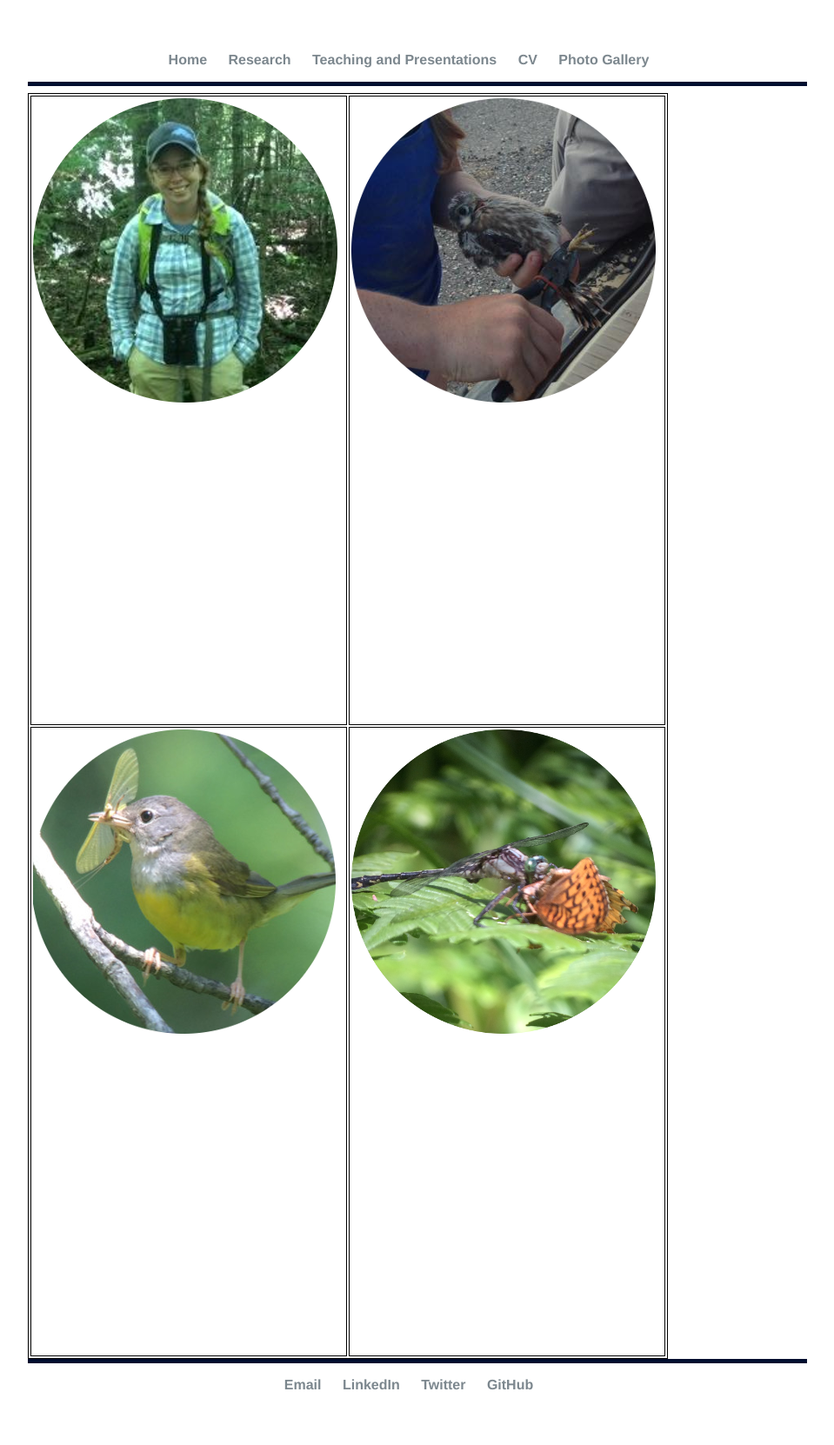
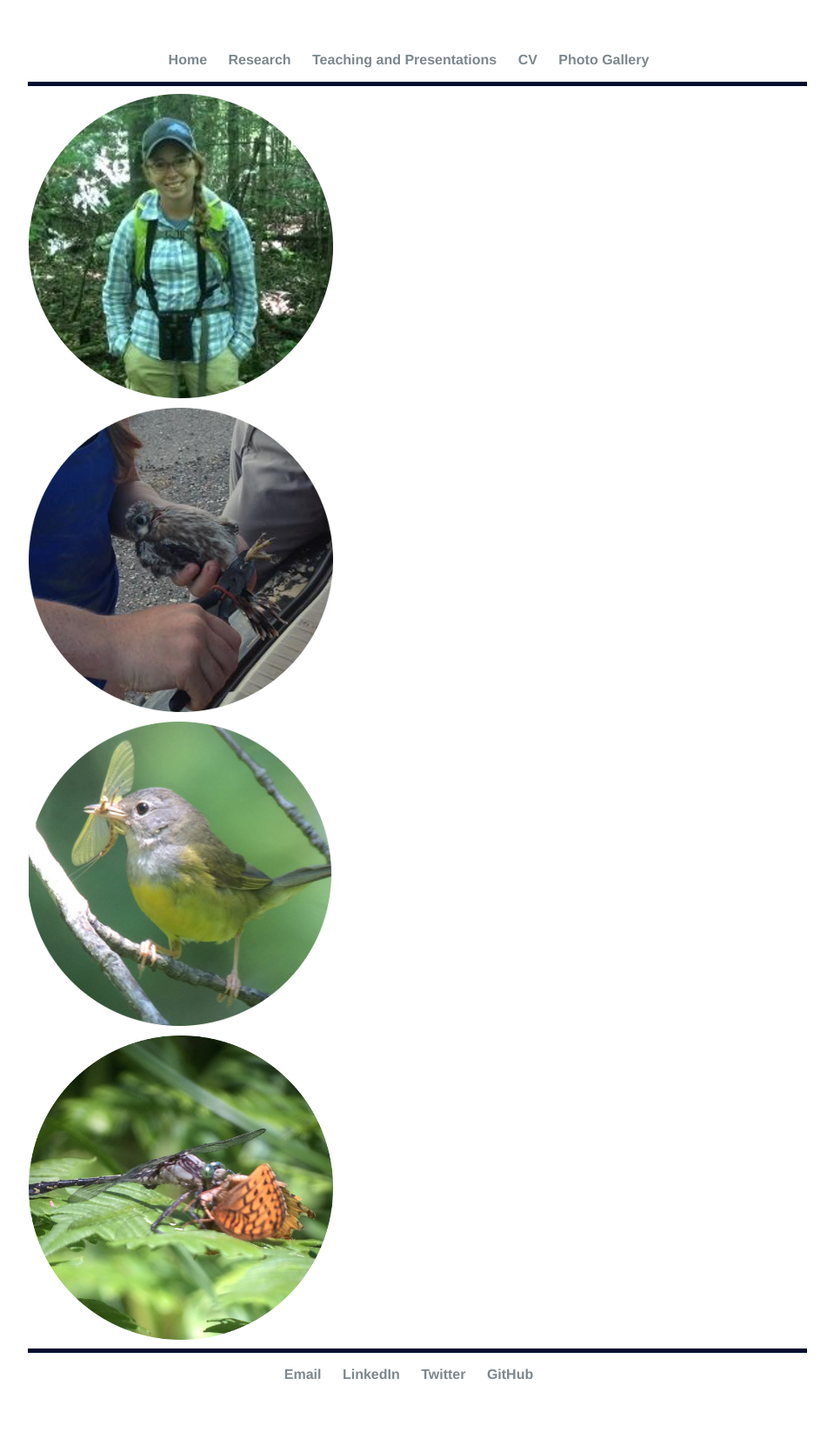
Before and after one commit to elizagrames/elizagrames.github.io, a Jekyll site: the page built from index.html, in a window 1280 px wide. Shown: the whole page at 87% size, without its empty margins (160-1119 px from the left). Built offline with Jekyll 4.4.1, drawn with Linux system fonts in a browser that asks for light colours.

Commit message:
Update index.html

```diff
--- a/index.html
+++ b/index.html
@@ -69,23 +69,20 @@ top: 0;
 </style>
 
 <div class="gallerycontainer">
-
-	<table>
-	<tr style="height:360px"> <td style="width:360px"> <a class="thumbnail" href="/about">
+<a class="thumbnail" href="/about">
 <img src="https://github.com/elizagrames/elizagrames.github.io/blob/master/images/me.png?raw=true" border="0" /><span>
   <img src="https://github.com/elizagrames/elizagrames.github.io/blob/master/images/me-bw.png?raw=true" /><br />
-		</span></a></td>
-<td style="width:360px"> <a class="thumbnail" href="/research">
+		</span></a><a class="thumbnail" href="/research">
 	<img src="https://github.com/elizagrames/elizagrames.github.io/blob/master/images/AMKE-chick.png?raw=true" border="0" /><span>
   <img src="https://github.com/elizagrames/elizagrames.github.io/blob/master/images/AMKE-bw.png?raw=true" /><br />
-	</span></a></td></tr>
-<tr style="height:360px"> <td style="width:360px"> <a class="thumbnail" href="/teaching">
+	</span></a>
+	<a class="thumbnail" href="/teaching">
 	<img src="https://github.com/elizagrames/elizagrames.github.io/blob/master/images/MOWA-home.png?raw=true" border="0" /><span>
   <img src="https://github.com/elizagrames/elizagrames.github.io/blob/master/images/MOWA-bw.png?raw=true" /><br />
 	</span></a>
-<td style="width:360px"><a class="thumbnail" href="/cv">
+<a class="thumbnail" href="/cv">
 	<img src="https://github.com/elizagrames/elizagrames.github.io/blob/master/images/dragon-home.png?raw=true" border="0" /><span>
   <img src="https://github.com/elizagrames/elizagrames.github.io/blob/master/images/dragon-bw.png?raw=true" /><br />
-	</span></a></td></tr></table>
+	</span></a>
 
 </div>
```
